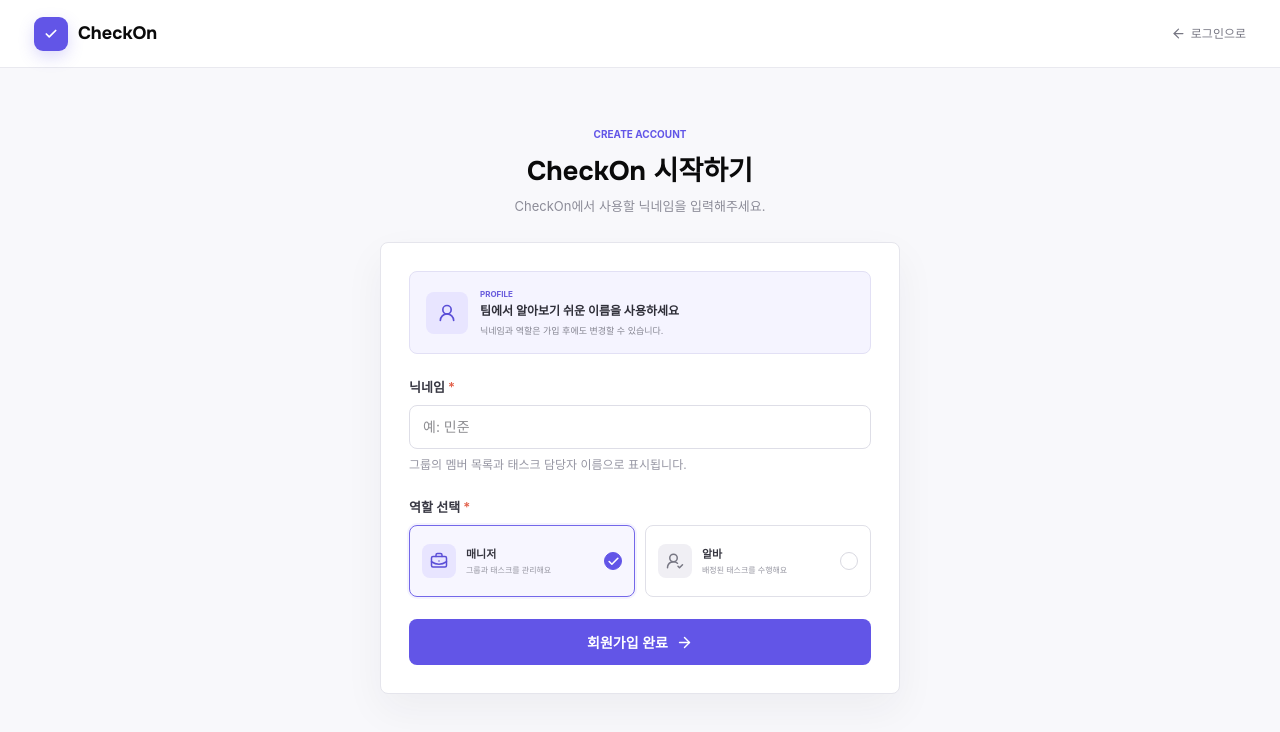
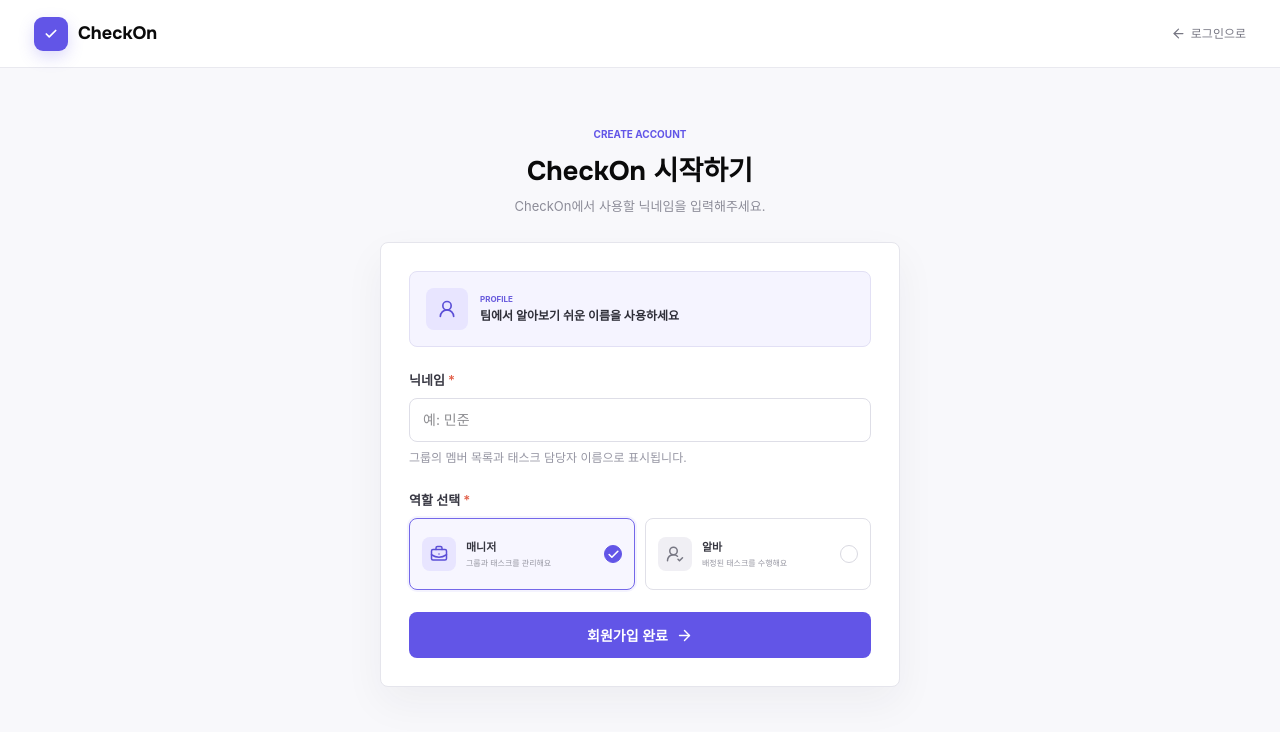
Before and after one commit to KTB4-AI-HACKATHON-11/front, a React (Vite) app: page /signup in a window 1280 px wide. Shown: the top 732 px of the page. Built offline with nearby package versions, Linux system fonts and the light colour scheme.

Commit message:
fix(NicknamePreview): 문구 삭제

```diff
--- a/src/app/pages/signup/components/NicknamePreview.jsx
+++ b/src/app/pages/signup/components/NicknamePreview.jsx
@@ -7,7 +7,6 @@ export default function NicknamePreview() {
       <div>
         <small>PROFILE</small>
         <strong>팀에서 알아보기 쉬운 이름을 사용하세요</strong>
-        <p>닉네임과 역할은 가입 후에도 변경할 수 있습니다.</p>
       </div>
     </div>
   );
```
